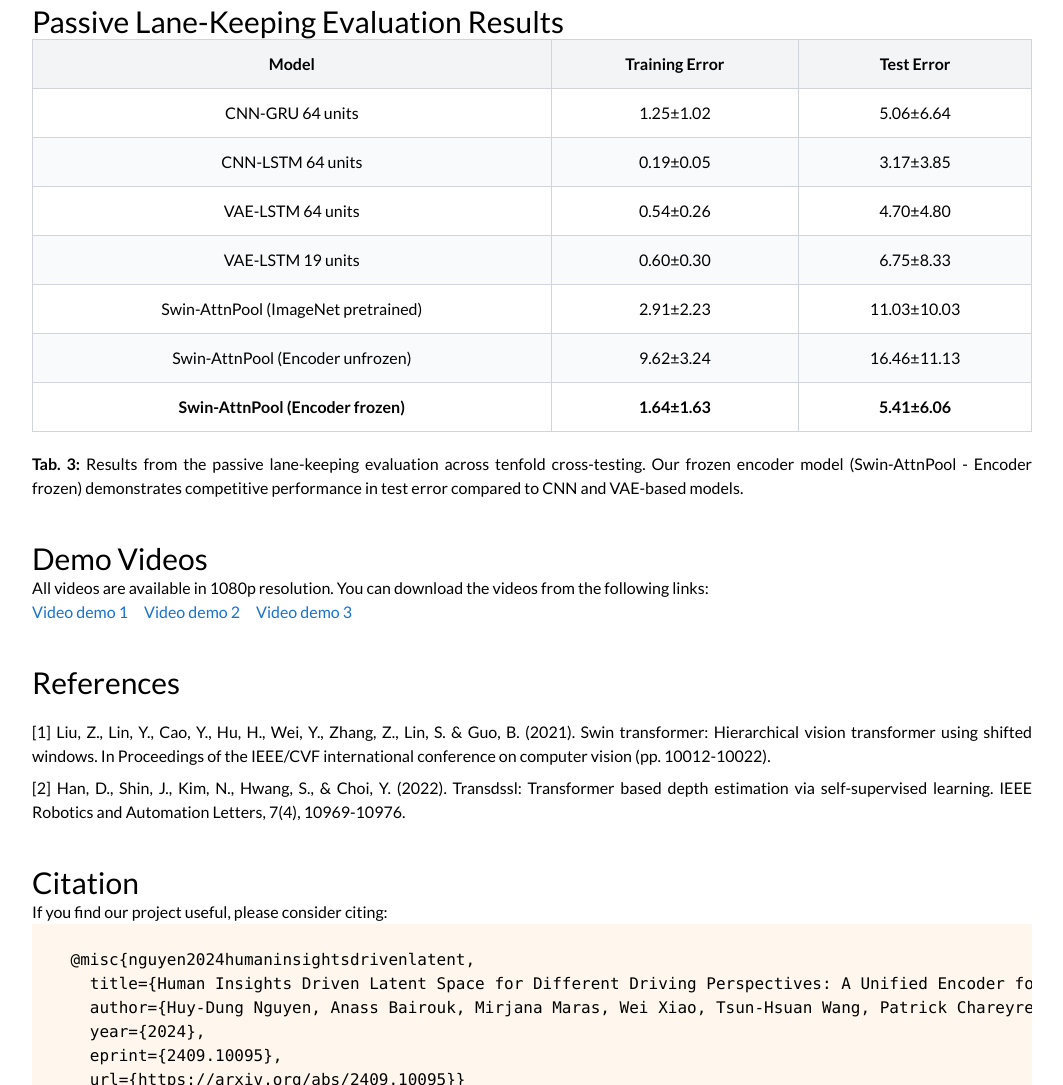
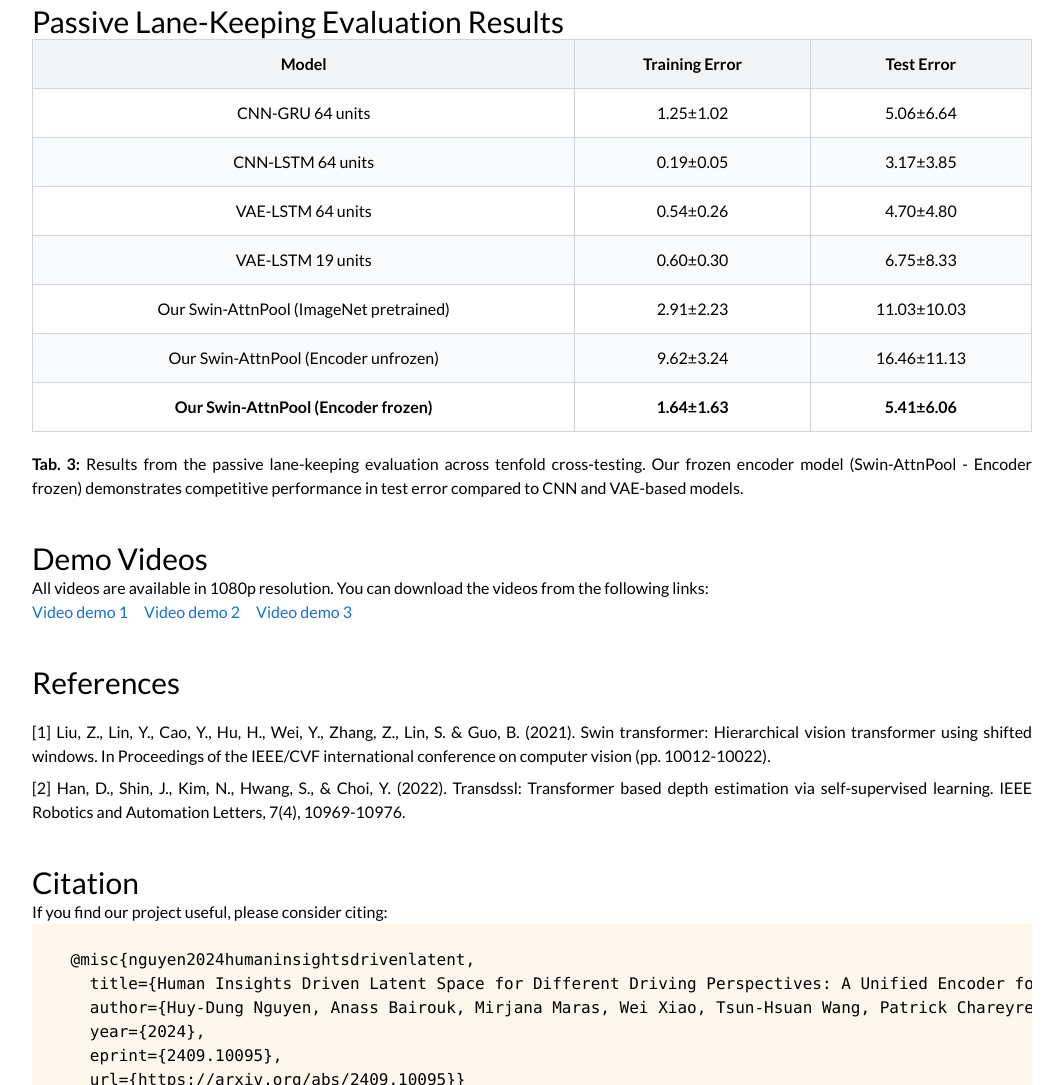
Before and after one commit to HI-ComputerVision/uni-encoder, a website: page index.html in a window 1280 px wide. Shown: the part 6031-7116 px from the top of the page, without its empty margins (108-1171 px from the left). Drawn offline with nearby package versions, Linux system fonts and the light colour scheme.

Commit message:
[MOD] update Swin-AttnPool labels in evaluation results table

```diff
--- a/index.html
+++ b/index.html
@@ -1009,17 +1009,17 @@
                 <td class="border border-gray-300 px-6 py-3">6.75±8.33</td>
               </tr>
               <tr class="odd:bg-white even:bg-gray-50">
-                <td class="border border-gray-300 px-6 py-3">Swin-AttnPool (ImageNet pretrained)</td>
+                <td class="border border-gray-300 px-6 py-3">Our Swin-AttnPool (ImageNet pretrained)</td>
                 <td class="border border-gray-300 px-6 py-3">2.91±2.23</td>
                 <td class="border border-gray-300 px-6 py-3">11.03±10.03</td>
               </tr>
               <tr class="odd:bg-white even:bg-gray-50">
-                <td class="border border-gray-300 px-6 py-3">Swin-AttnPool (Encoder unfrozen)</td>
+                <td class="border border-gray-300 px-6 py-3">Our Swin-AttnPool (Encoder unfrozen)</td>
                 <td class="border border-gray-300 px-6 py-3">9.62±3.24</td>
                 <td class="border border-gray-300 px-6 py-3">16.46±11.13</td>
               </tr>
               <tr class="odd:bg-white even:bg-gray-50">
-                <td class="border border-gray-300 px-6 py-3 font-bold">Swin-AttnPool (Encoder frozen)</td>
+                <td class="border border-gray-300 px-6 py-3 font-bold">Our Swin-AttnPool (Encoder frozen)</td>
                 <td class="border border-gray-300 px-6 py-3 font-bold">1.64±1.63</td>
                 <td class="border border-gray-300 px-6 py-3 font-bold">5.41±6.06</td>
               </tr>
```
